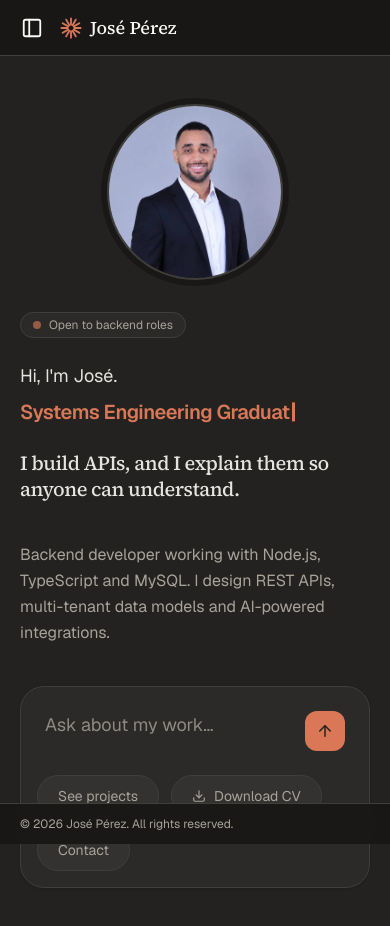
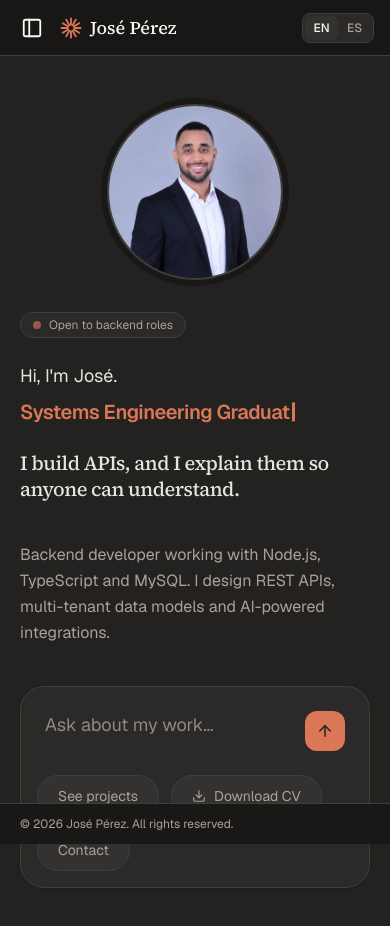
Before and after one commit to JosePerez0314/portfolio, a Next.js app: page / in a window 390 px wide. Shown: the top 926 px of the page. Built offline with nearby package versions, Linux system fonts and the light colour scheme.

Commit message:
feat(mobile): add compact EN/ES switch to the top bar
Co-Authored-By: Claude Sonnet 5.5 <noreply@anthropic.com>

```diff
--- a/components/Sidebar.tsx
+++ b/components/Sidebar.tsx
@@ -82,26 +82,32 @@ export default function Sidebar() {
     </nav>
   );
 
-  const footer = (
-    <div className="flex flex-col gap-4">
+  const langSwitch = (compact: boolean) => (
     <div
       role="group"
       aria-label={t.nav.language}
-        className="grid grid-cols-2 rounded-lg border border-line bg-surface p-0.5 text-xs"
+      className={`grid grid-cols-2 rounded-lg border border-line bg-surface p-0.5 text-xs ${
+        compact ? "w-[4.5rem]" : ""
+      }`}
     >
       {(["EN", "ES"] as const).map((l) => (
         <button
           key={l}
           onClick={() => setLang(l)}
           aria-pressed={lang === l}
-            className={`rounded-md py-1.5 font-medium transition-colors duration-150 ${
-              lang === l ? "bg-surface-2 text-fg" : "text-muted hover:text-fg"
-            }`}
+          className={`rounded-md font-medium transition-colors duration-150 ${
+            compact ? "py-1" : "py-1.5"
+          } ${lang === l ? "bg-surface-2 text-fg" : "text-muted hover:text-fg"}`}
         >
           {l}
         </button>
       ))}
     </div>
+  );
+
+  const footer = (
+    <div className="flex flex-col gap-4">
+      {langSwitch(false)}
       <div className="flex items-center gap-5 px-1 text-muted">
         <a href={LINKS.github} target="_blank" rel="noopener noreferrer" aria-label="GitHub" className="transition-colors hover:text-accent"><FaGithub size={20} /></a>
         <a href={LINKS.linkedin} target="_blank" rel="noopener noreferrer" aria-label="LinkedIn" className="transition-colors hover:text-accent"><FaLinkedin size={20} /></a>
@@ -146,6 +152,7 @@ export default function Sidebar() {
           <Spark size={22} />
           <span className="font-serif text-lg font-medium text-fg">{t.meta.name}</span>
         </div>
+        <div className="ml-auto pr-1">{langSwitch(true)}</div>
       </header>
 
       {/* Mobile menu: slides in from the left and covers the whole screen */}
```
Lines whose indentation alone changed are shown as unchanged.
